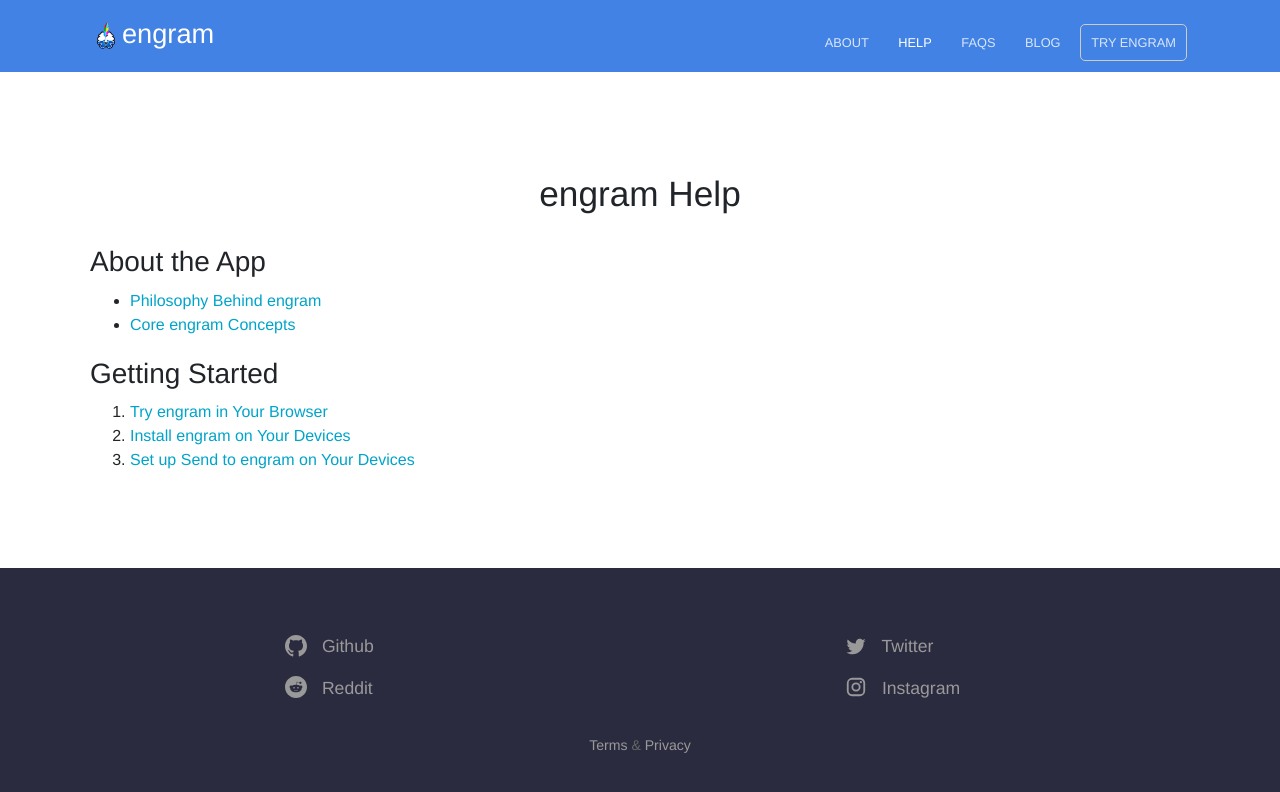
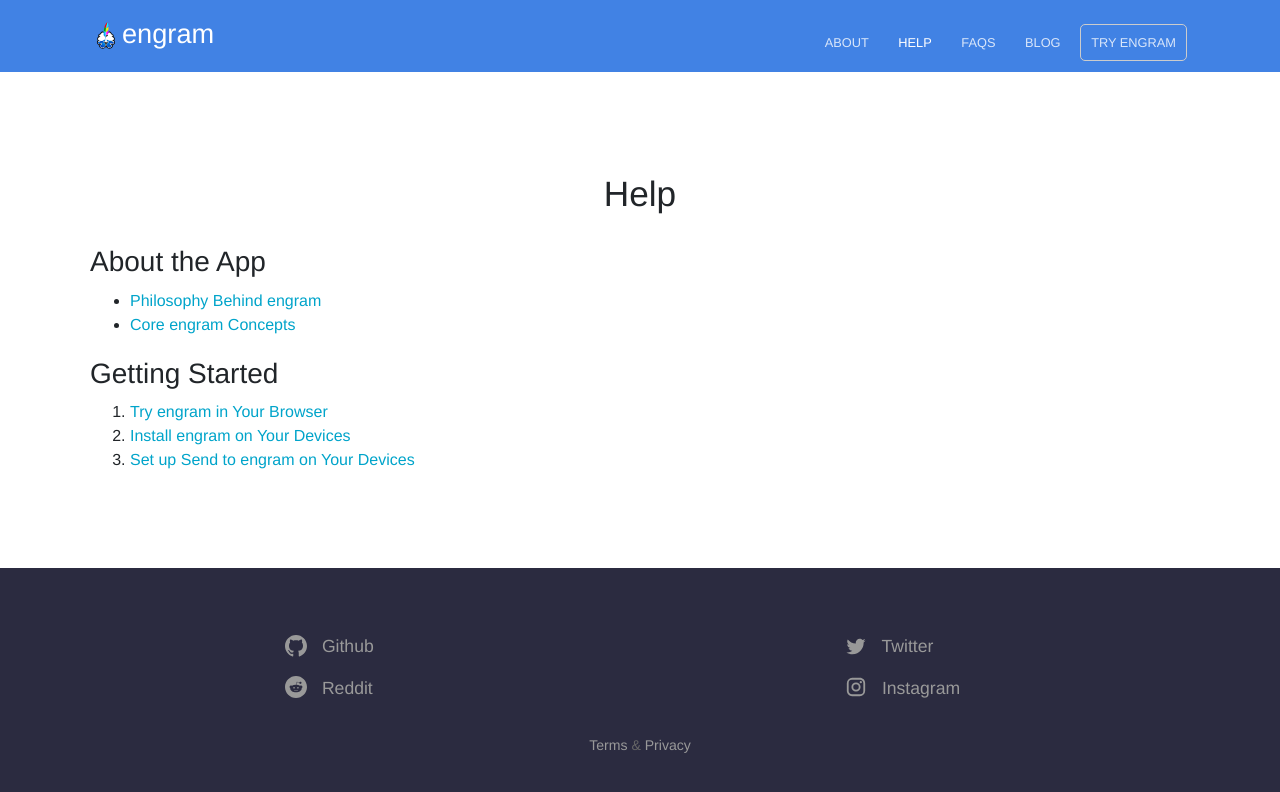
Before and after one commit to engramhq/engram-product-site, a Jekyll site: the page built from help/index.md, in a window 1280 px wide. Shown: the top 792 px of the page. Built offline with Jekyll 4.4.1, drawn with Linux system fonts in a browser that asks for light colours.

Commit message:
Tidy up headers on help and faqs page

```diff
--- a/faqs.html
+++ b/faqs.html
@@ -1,7 +1,5 @@
 ---
 title: FAQs
-heading: engram FAQs
-description:
 ---
 
 <p>Please see FAQs below.  If you still have a question please send an email to <a href="mailto:engram@xyzdigital.com">engram@xyzdigital.com</a></p>
--- a/help/index.md
+++ b/help/index.md
@@ -1,7 +1,5 @@
 ---
 title: Help
-heading: engram Help
-description:
 ---
 
 ### About the App
```
